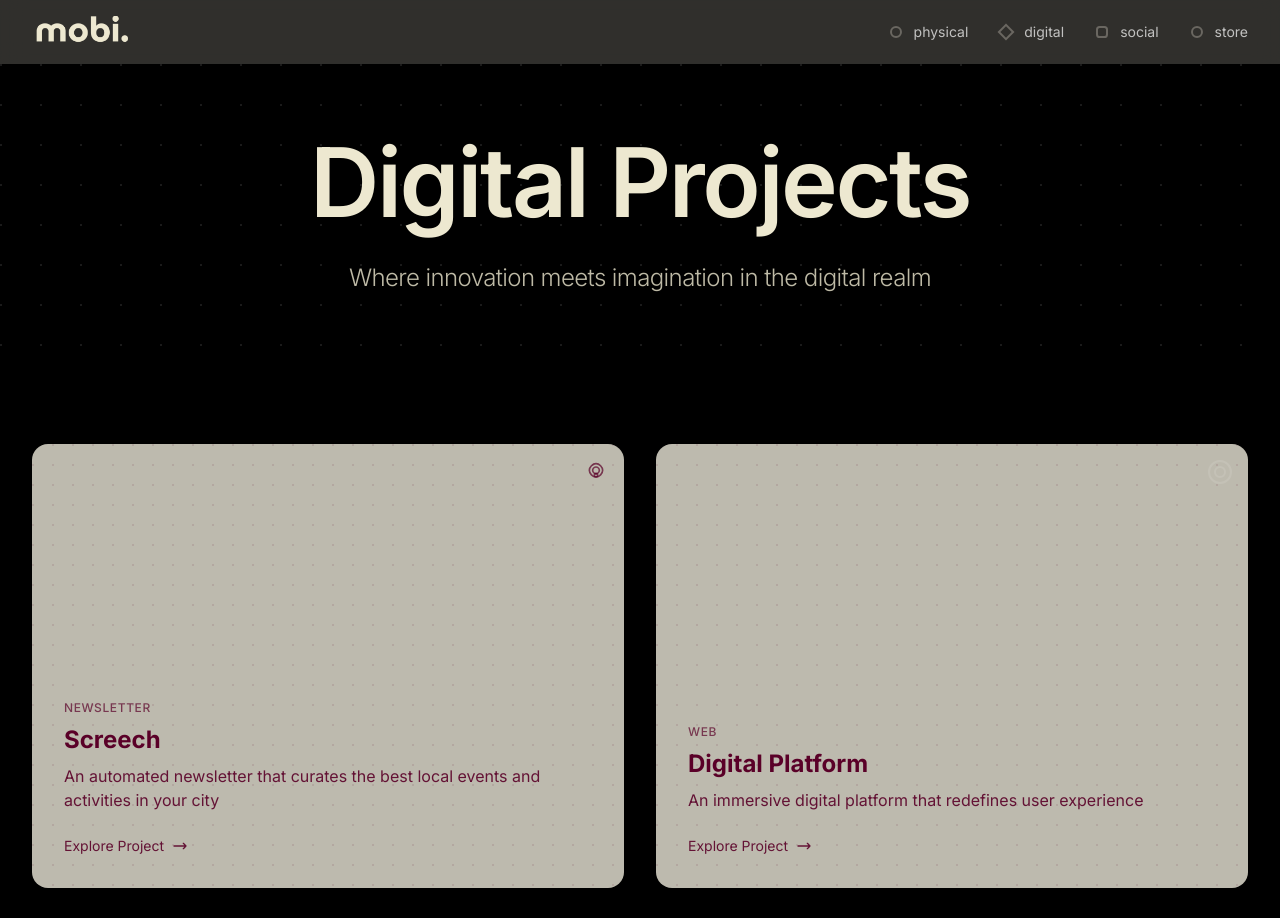
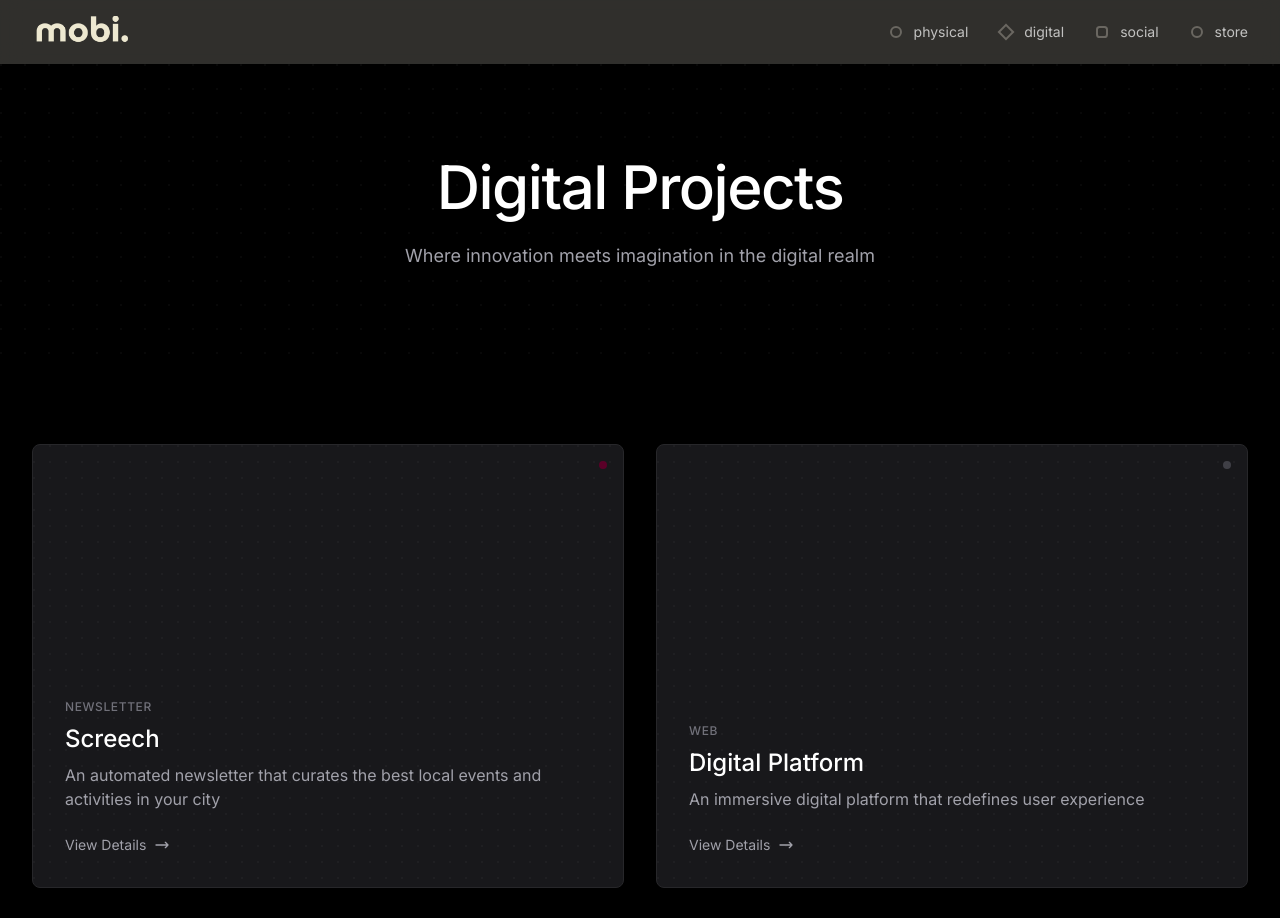
Before and after one commit to stilwellc/Mobi, a Next.js app: page /digital in a window 1280 px wide. Shown: the top 918 px of the page. Built offline with nearby package versions, Linux system fonts and the light colour scheme; a web font is replaced by a local one.

Commit message:
Update design to be more modern and sleek with dark theme

```diff
--- a/app/digital/page.tsx
+++ b/app/digital/page.tsx
@@ -39,8 +39,8 @@ export default function DigitalProjects() {
       <section className="relative h-[300px] flex items-center justify-center overflow-hidden">
         <div className="absolute inset-0">
           <div className="absolute inset-0" style={{
-            backgroundImage: `radial-gradient(circle at 1px 1px, rgba(255,255,255,0.1) 1px, transparent 0)`,
-            backgroundSize: '40px 40px'
+            backgroundImage: `radial-gradient(circle at 1px 1px, rgba(255,255,255,0.03) 1px, transparent 0)`,
+            backgroundSize: '24px 24px'
           }} />
         </div>
 
@@ -57,10 +57,10 @@ export default function DigitalProjects() {
               transition={{ duration: 0.8, delay: 0.2 }}
               className="text-center"
             >
-              <h1 className="text-6xl sm:text-7xl md:text-8xl font-semibold tracking-tight text-[#EDE8D0] mb-8">
+              <h1 className="text-4xl sm:text-5xl md:text-6xl font-medium tracking-tight text-white mb-6">
                 Digital Projects
               </h1>
-              <p className="text-xl sm:text-2xl text-[#EDE8D0]/80 font-light tracking-tight max-w-2xl mx-auto leading-relaxed">
+              <p className="text-lg text-zinc-400 font-normal max-w-2xl mx-auto leading-relaxed">
                 Where innovation meets imagination in the digital realm
               </p>
             </motion.div>
@@ -82,41 +82,33 @@ export default function DigitalProjects() {
                 className="group relative"
               >
                 <Link href={project.href || '#'}>
-                  <div className="relative aspect-[4/3] rounded-2xl overflow-hidden bg-mobi-cream/80">
+                  <div className="relative aspect-[4/3] rounded-lg overflow-hidden bg-zinc-900 border border-zinc-800 hover:border-zinc-700 transition-colors">
                     <div className="absolute inset-0" style={{
-                      backgroundImage: `radial-gradient(circle at 1px 1px, rgba(90,0,40,0.1) 1px, transparent 0)`,
-                      backgroundSize: '20px 20px'
+                      backgroundImage: `radial-gradient(circle at 1px 1px, rgba(255,255,255,0.03) 1px, transparent 0)`,
+                      backgroundSize: '16px 16px'
                     }} />
                     <div className="absolute top-4 right-4">
                       {project.title === "Screech" ? (
-                        <div className="w-6 h-6 flex items-center justify-center">
-                          <svg className="w-5 h-5 text-mobi-burgundy/70" viewBox="0 0 24 24" fill="none" stroke="currentColor" strokeWidth="2">
-                            <path d="M12 2C8 2 4 6 4 10c0 4 4 8 8 8s8-4 8-8c0-4-4-8-8-8z" />
-                            <path d="M12 6c-2 0-4 2-4 4s2 4 4 4 4-2 4-4-2-4-4-4z" />
-                            <path d="M12 14c-1 0-2 1-2 2s1 2 2 2 2-1 2-2-1-2-2-2z" />
-                          </svg>
-                        </div>
+                        <div className="w-2 h-2 bg-mobi-burgundy rounded-full" />
                       ) : (
-                        <div className="w-6 h-6 border-2 border-white/10 rounded-full flex items-center justify-center">
-                          <div className="w-3 h-3 border-2 border-white/10 rounded-full" />
-                        </div>
+                        <div className="w-2 h-2 bg-zinc-700 rounded-full" />
                       )}
                     </div>
                     <div className="absolute inset-0 p-8 flex flex-col justify-end">
-                      <span className="text-xs text-mobi-burgundy/70 font-medium tracking-wider uppercase mb-2">
+                      <span className="text-xs text-zinc-500 font-medium tracking-wider uppercase mb-2">
                         {project.category}
                       </span>
-                      <h3 className="text-xl sm:text-2xl font-bold text-mobi-burgundy mb-2">
+                      <h3 className="text-xl sm:text-2xl font-medium text-white mb-2">
                         {project.title}
                       </h3>
-                      <p className="text-base text-mobi-burgundy/90 max-w-xl">
+                      <p className="text-base text-zinc-400 max-w-xl">
                         {project.description}
                       </p>
                       <motion.div
-                        className="mt-6 inline-flex items-center text-mobi-burgundy/90 hover:text-mobi-burgundy transition-colors"
+                        className="mt-6 inline-flex items-center text-zinc-400 hover:text-[#EDE8D0] transition-colors group"
                         whileHover={{ x: 5 }}
                       >
-                        <span className="mr-2 text-sm">Explore Project</span>
+                        <span className="mr-2 text-sm">View Details</span>
                         <svg className="w-4 h-4" fill="none" stroke="currentColor" viewBox="0 0 24 24">
                           <path strokeLinecap="round" strokeLinejoin="round" strokeWidth={2} d="M17 8l4 4m0 0l-4 4m4-4H3" />
                         </svg>
--- a/app/physical/page.tsx
+++ b/app/physical/page.tsx
@@ -31,8 +31,8 @@ export default function PhysicalProjects() {
       <section className="relative h-[300px] flex items-center justify-center overflow-hidden">
         <div className="absolute inset-0">
           <div className="absolute inset-0" style={{
-            backgroundImage: `radial-gradient(circle at 1px 1px, rgba(255,255,255,0.1) 1px, transparent 0)`,
-            backgroundSize: '40px 40px'
+            backgroundImage: `radial-gradient(circle at 1px 1px, rgba(255,255,255,0.03) 1px, transparent 0)`,
+            backgroundSize: '24px 24px'
           }} />
         </div>
 
@@ -49,10 +49,10 @@ export default function PhysicalProjects() {
               transition={{ duration: 0.8, delay: 0.2 }}
               className="text-center"
             >
-              <h1 className="text-6xl sm:text-7xl md:text-8xl font-semibold tracking-tight text-[#EDE8D0] mb-8">
+              <h1 className="text-4xl sm:text-5xl md:text-6xl font-medium tracking-tight text-white mb-6">
                 Physical Projects
               </h1>
-              <p className="text-xl sm:text-2xl text-[#EDE8D0]/80 font-light tracking-tight max-w-2xl mx-auto leading-relaxed">
+              <p className="text-lg text-zinc-400 font-normal max-w-2xl mx-auto leading-relaxed">
                 Where form meets function in the physical world
               </p>
             </motion.div>
@@ -73,31 +73,29 @@ export default function PhysicalProjects() {
                 viewport={{ once: true }}
                 className="group relative"
               >
-                <div className="relative aspect-[4/3] rounded-2xl overflow-hidden bg-mobi-cream/80">
+                <div className="relative aspect-[4/3] rounded-lg overflow-hidden bg-zinc-900 border border-zinc-800 hover:border-zinc-700 transition-colors">
                   <div className="absolute inset-0" style={{
-                    backgroundImage: `radial-gradient(circle at 1px 1px, rgba(90,0,40,0.1) 1px, transparent 0)`,
-                    backgroundSize: '20px 20px'
+                    backgroundImage: `radial-gradient(circle at 1px 1px, rgba(255,255,255,0.03) 1px, transparent 0)`,
+                    backgroundSize: '16px 16px'
                   }} />
                   <div className="absolute top-4 right-4">
-                    <div className="w-6 h-6 border-2 border-white/10 rounded-full flex items-center justify-center">
-                      <div className="w-3 h-3 border-2 border-white/10 rounded-full" />
-                    </div>
+                    <div className="w-2 h-2 bg-mobi-burgundy rounded-full" />
                   </div>
                   <div className="absolute inset-0 p-8 flex flex-col justify-end">
-                    <span className="text-xs text-mobi-burgundy/70 font-medium tracking-wider uppercase mb-2">
+                    <span className="text-xs text-zinc-500 font-medium tracking-wider uppercase mb-2">
                       {project.category}
                     </span>
-                    <h3 className="text-xl sm:text-2xl font-bold text-mobi-burgundy mb-2">
+                    <h3 className="text-xl sm:text-2xl font-medium text-white mb-2">
                       {project.title}
                     </h3>
-                    <p className="text-base text-mobi-burgundy/90 max-w-xl">
+                    <p className="text-base text-zinc-400 max-w-xl">
                       {project.description}
                     </p>
                     <motion.div
-                      className="mt-6 inline-flex items-center text-mobi-burgundy/90 hover:text-mobi-burgundy transition-colors"
+                      className="mt-6 inline-flex items-center text-zinc-400 hover:text-[#EDE8D0] transition-colors group"
                       whileHover={{ x: 5 }}
                     >
-                      <span className="mr-2 text-sm">Explore Project</span>
+                      <span className="mr-2 text-sm">View Details</span>
                       <svg className="w-4 h-4" fill="none" stroke="currentColor" viewBox="0 0 24 24">
                         <path strokeLinecap="round" strokeLinejoin="round" strokeWidth={2} d="M17 8l4 4m0 0l-4 4m4-4H3" />
                       </svg>
--- a/app/social/page.tsx
+++ b/app/social/page.tsx
@@ -31,8 +31,8 @@ export default function SocialSpaces() {
       <section className="relative h-[300px] flex items-center justify-center overflow-hidden">
         <div className="absolute inset-0">
           <div className="absolute inset-0" style={{
-            backgroundImage: `radial-gradient(circle at 1px 1px, rgba(255,255,255,0.1) 1px, transparent 0)`,
-            backgroundSize: '40px 40px'
+            backgroundImage: `radial-gradient(circle at 1px 1px, rgba(255,255,255,0.03) 1px, transparent 0)`,
+            backgroundSize: '24px 24px'
           }} />
         </div>
 
@@ -49,10 +49,10 @@ export default function SocialSpaces() {
               transition={{ duration: 0.8, delay: 0.2 }}
               className="text-center"
             >
-              <h1 className="text-6xl sm:text-7xl md:text-8xl font-semibold tracking-tight text-[#EDE8D0] mb-8">
+              <h1 className="text-4xl sm:text-5xl md:text-6xl font-medium tracking-tight text-white mb-6">
                 Social Spaces
               </h1>
-              <p className="text-xl sm:text-2xl text-[#EDE8D0]/80 font-light tracking-tight max-w-2xl mx-auto leading-relaxed">
+              <p className="text-lg text-zinc-400 font-normal max-w-2xl mx-auto leading-relaxed">
                 Where connections flourish and communities thrive
               </p>
             </motion.div>
@@ -73,31 +73,29 @@ export default function SocialSpaces() {
                 viewport={{ once: true }}
                 className="group relative"
               >
-                <div className="relative aspect-[4/3] rounded-2xl overflow-hidden bg-mobi-cream/80">
+                <div className="relative aspect-[4/3] rounded-lg overflow-hidden bg-zinc-900 border border-zinc-800 hover:border-zinc-700 transition-colors">
                   <div className="absolute inset-0" style={{
-                    backgroundImage: `radial-gradient(circle at 1px 1px, rgba(90,0,40,0.1) 1px, transparent 0)`,
-                    backgroundSize: '20px 20px'
+                    backgroundImage: `radial-gradient(circle at 1px 1px, rgba(255,255,255,0.03) 1px, transparent 0)`,
+                    backgroundSize: '16px 16px'
                   }} />
                   <div className="absolute top-4 right-4">
-                    <div className="w-6 h-6 border-2 border-white/10 rounded-full flex items-center justify-center">
-                      <div className="w-3 h-3 border-2 border-white/10 rounded-full" />
-                    </div>
+                    <div className="w-2 h-2 bg-zinc-700 rounded-full" />
                   </div>
                   <div className="absolute inset-0 p-8 flex flex-col justify-end">
-                    <span className="text-xs text-mobi-burgundy/70 font-medium tracking-wider uppercase mb-2">
+                    <span className="text-xs text-zinc-500 font-medium tracking-wider uppercase mb-2">
                       {space.category}
                     </span>
-                    <h3 className="text-xl sm:text-2xl font-bold text-mobi-burgundy mb-2">
+                    <h3 className="text-xl sm:text-2xl font-medium text-white mb-2">
                       {space.title}
                     </h3>
-                    <p className="text-base text-mobi-burgundy/90 max-w-xl">
+                    <p className="text-base text-zinc-400 max-w-xl">
                       {space.description}
                     </p>
                     <motion.div
-                      className="mt-6 inline-flex items-center text-mobi-burgundy/90 hover:text-mobi-burgundy transition-colors"
+                      className="mt-6 inline-flex items-center text-zinc-400 hover:text-[#EDE8D0] transition-colors group"
                       whileHover={{ x: 5 }}
                     >
-                      <span className="mr-2 text-sm">Explore Space</span>
+                      <span className="mr-2 text-sm">View Details</span>
                       <svg className="w-4 h-4" fill="none" stroke="currentColor" viewBox="0 0 24 24">
                         <path strokeLinecap="round" strokeLinejoin="round" strokeWidth={2} d="M17 8l4 4m0 0l-4 4m4-4H3" />
                       </svg>
```
Also changed, not shown: app/store/page.tsx (+16 -24 lines).
